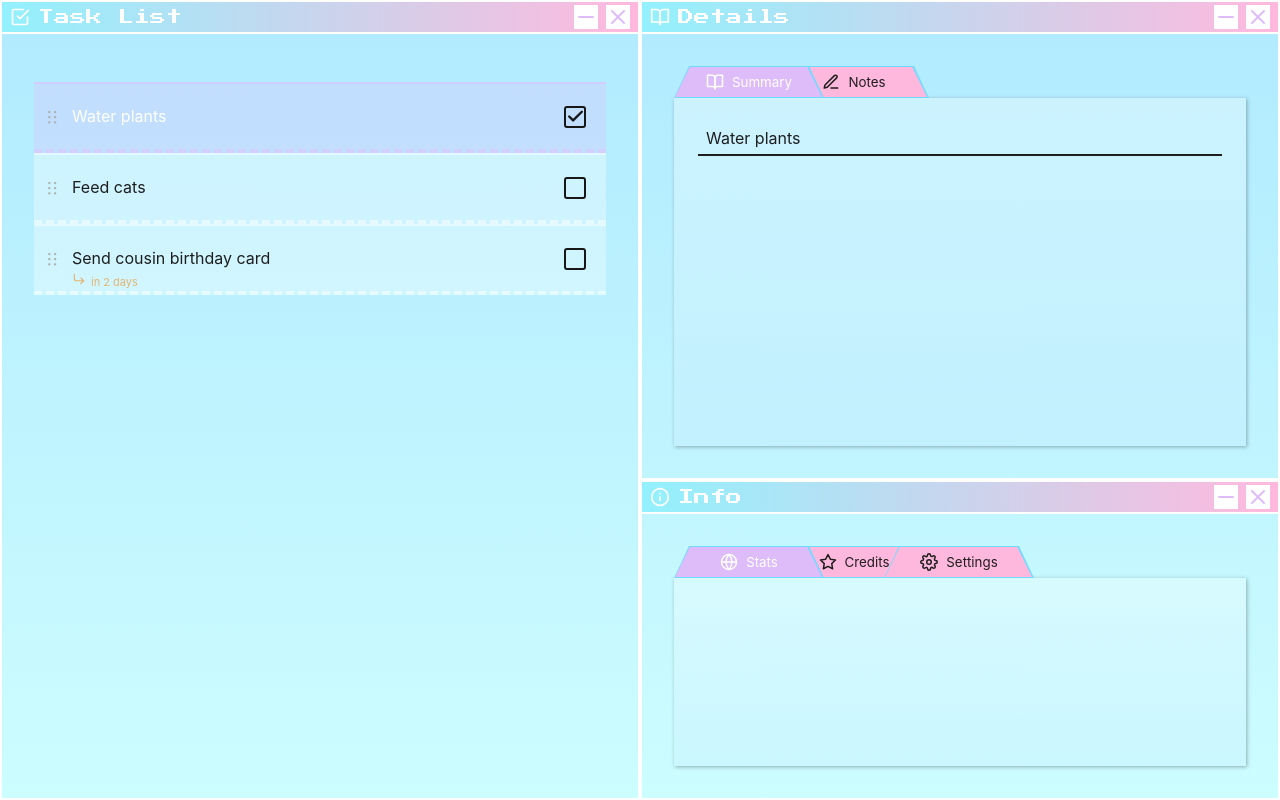
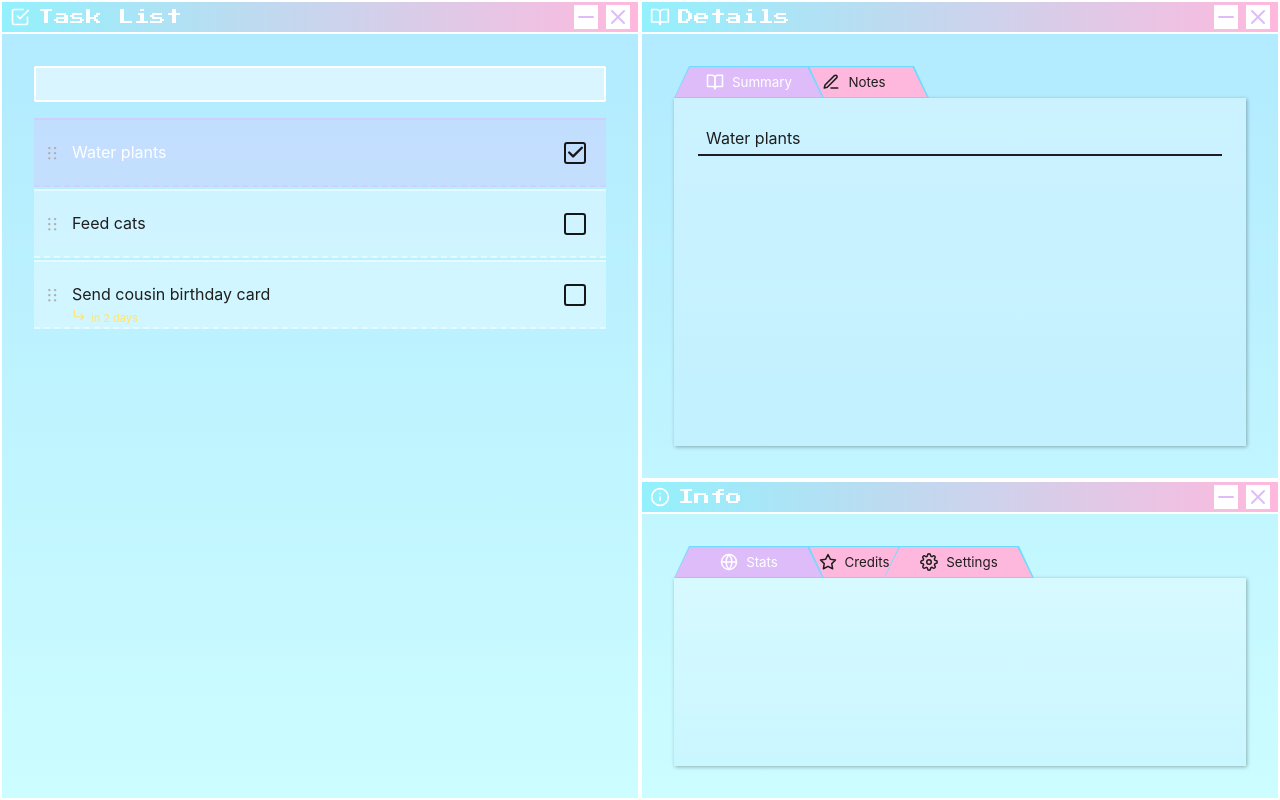
Before and after one commit to amiraine/todo, a React (Create React App) app: page / in a window 1280 px wide. Built offline with nearby package versions, Linux system fonts and the light colour scheme.

Commit message:
update list item to have box shadow on drag

```diff
--- a/src/List/ListItem/index.tsx
+++ b/src/List/ListItem/index.tsx
@@ -16,6 +16,8 @@ import { Trash, Copy, CornerDownRight } from "react-feather";
 import { ListItem as ListItemType } from "../../types";
 import moment from "moment";
 import { evaluateTime } from "../../utils";
+import { Reorder, useMotionValue } from "framer-motion";
+import { useBoxShadow } from "./util";
 
 interface ListItemProps {
   isEditable: boolean;
@@ -40,7 +42,8 @@ const ListItem: React.FC<ListItemProps> = (props) => {
     setEditable,
   } = props;
   const { id, value, isDone, due } = listItem;
-
+  const y = useMotionValue(0);
+  const boxShadow = useBoxShadow(y);
   const handleToggleDone = (e: React.ChangeEvent<HTMLInputElement>) => {
     const { checked } = e.target;
     handleUpdateItem(id, "isDone", checked);
@@ -50,7 +53,13 @@ const ListItem: React.FC<ListItemProps> = (props) => {
   const distance = evaluateTime(fromNow);
 
   return (
-    <>
+    <Reorder.Item
+      value={id}
+      initial={{ opacity: 0 }}
+      animate={{ opacity: 1 }}
+      exit={{ opacity: 0 }}
+      style={{ boxShadow, y }}
+    >
       <StyledListItem
         selected={isSelected}
         onClick={() => handleSelectItem(id)}
@@ -88,7 +97,7 @@ const ListItem: React.FC<ListItemProps> = (props) => {
         </ListItemContent>
         <Checkbox name={id} value={isDone} onChange={handleToggleDone} />
       </StyledListItem>
-    </>
+    </Reorder.Item>
   );
 };
 
--- a/src/List/ListItem/styled.ts
+++ b/src/List/ListItem/styled.ts
@@ -14,11 +14,12 @@ export const StyledListItem = styled.div<{ selected: boolean }>`
   background: ${({ selected }) => (selected ? "#debcfa50" : "#ffffff50")};
   border-top: 2px solid
     ${({ selected }) => (selected ? "#debcfa75" : "#ffffff75")};
-  border-bottom: 4px dashed
+  border-bottom: 2px dashed
     ${({ selected }) => (selected ? "#debcfa75" : "#ffffff75")};
   color: ${({ selected }) => (selected ? "white" : "#1e1e1e")};
   height: 55px;
   z-index: 2;
+  margin: 2px 0;
   &:hover {
     ${IconContainer} {
       opacity: 1;
@@ -59,7 +60,7 @@ export const DueDateWarning = styled.span<{
   top: 28px;
   color: ${({ distance }) =>
     distance === "NEAR_FUTURE"
-      ? "#e3b570"
+      ? "#ffe46f"
       : distance === "PAST"
       ? "#FF707A"
       : "inherit"};
--- /dev/null
+++ b/src/List/ListItem/util.tsx
@@ -0,0 +1,28 @@
+import { animate, MotionValue, useMotionValue } from "framer-motion";
+import { useEffect } from "react";
+
+const inactiveShadow = "0px 0px 0px #a0c9cf30";
+
+export const useBoxShadow = (value: MotionValue<number>) => {
+  const boxShadow = useMotionValue(inactiveShadow);
+
+  useEffect(() => {
+    let isActive = false;
+    value.onChange((latest) => {
+      const wasActive = isActive;
+      if (latest !== 0) {
+        isActive = true;
+        if (isActive !== wasActive) {
+          animate(boxShadow, "1px 1px 4px #a0c9cf50");
+        }
+      } else {
+        isActive = false;
+        if (isActive !== wasActive) {
+          animate(boxShadow, inactiveShadow);
+        }
+      }
+    });
+  }, [value, boxShadow]);
+
+  return boxShadow;
+};
--- a/src/List/index.tsx
+++ b/src/List/index.tsx
@@ -7,7 +7,7 @@ import { ListItem as ListItemType } from "../types";
 import { useKeyboardShortcut } from "../hooks";
 // components and styles
 import ListItem from "./ListItem";
-import { Container } from "./styled";
+import { Container, SortAndFilterSettings } from "./styled";
 
 interface ListProps {}
 export type UpdateKey = keyof ListItemType;
@@ -133,6 +133,7 @@ const List: React.FC<ListProps> = () => {
 
   return (
     <Container>
+      <SortAndFilterSettings></SortAndFilterSettings>
       <Reorder.Group
         axis="y"
         values={sort}
@@ -144,15 +145,10 @@ const List: React.FC<ListProps> = () => {
             const listItem = items[itemId];
             const isSelected = itemId === selected;
             const isEditable = itemId === editable;
+
             return (
-              <Reorder.Item
+              <ListItem
                 key={itemId}
-                value={itemId}
-                initial={{ opacity: 0 }}
-                animate={{ opacity: 1 }}
-                exit={{ opacity: 0 }}
-              >
-                <ListItem
                 isSelected={isSelected}
                 isEditable={isEditable}
                 handleSelectItem={handleSelectItem}
@@ -162,7 +158,6 @@ const List: React.FC<ListProps> = () => {
                 handleCopyItem={handleCopyItem}
                 listItem={listItem}
               />
-              </Reorder.Item>
             );
           })}
         </AnimatePresence>
--- a/src/List/styled.ts
+++ b/src/List/styled.ts
@@ -9,3 +9,10 @@ export const Container = styled.div`
     list-style: none;
   }
 `;
+
+export const SortAndFilterSettings = styled.div`
+  border: 2px solid white;
+  background-color: #ffffff80;
+  padding: 16px;
+  border-radius: 2px;
+`;
```
Lines whose indentation alone changed are shown as unchanged.
